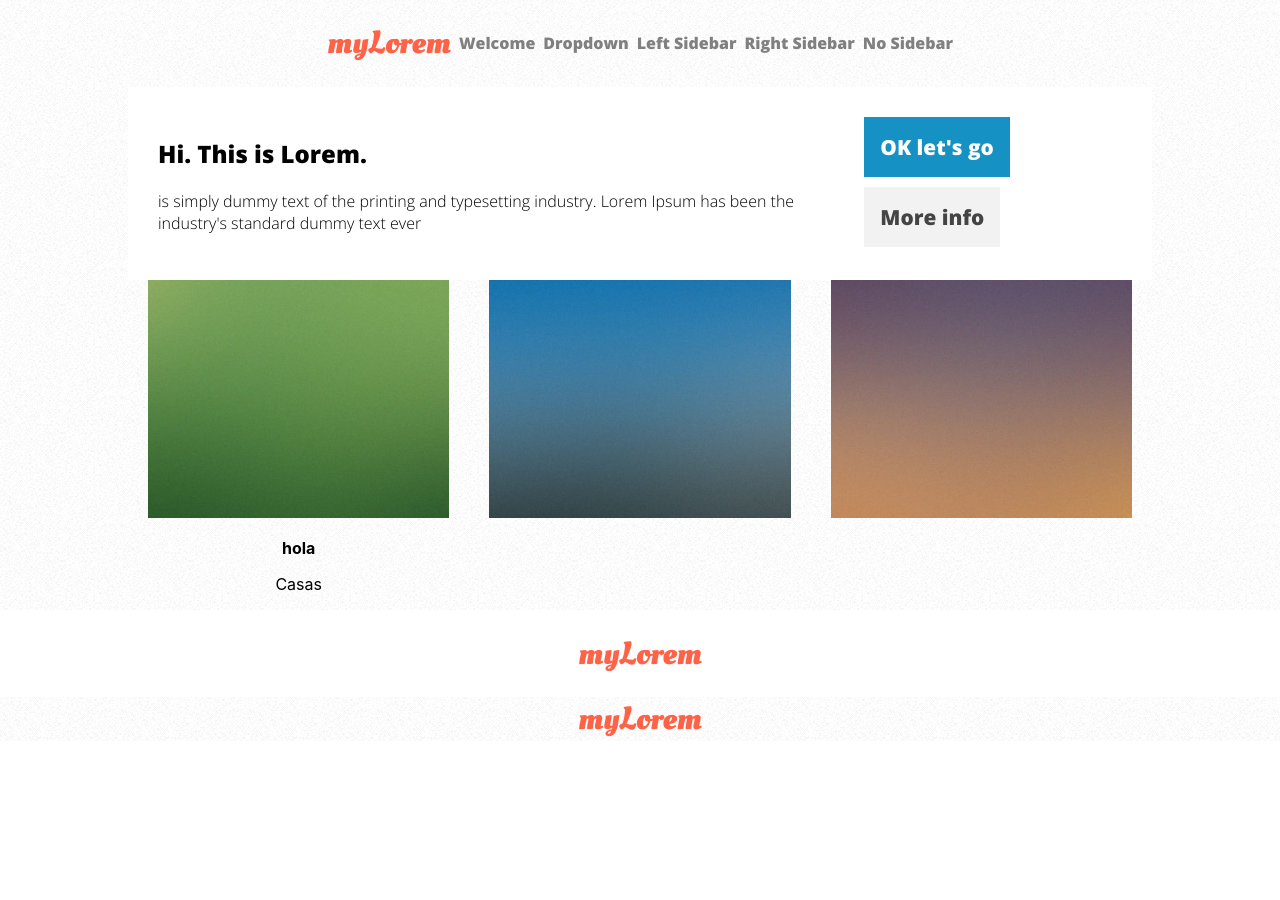
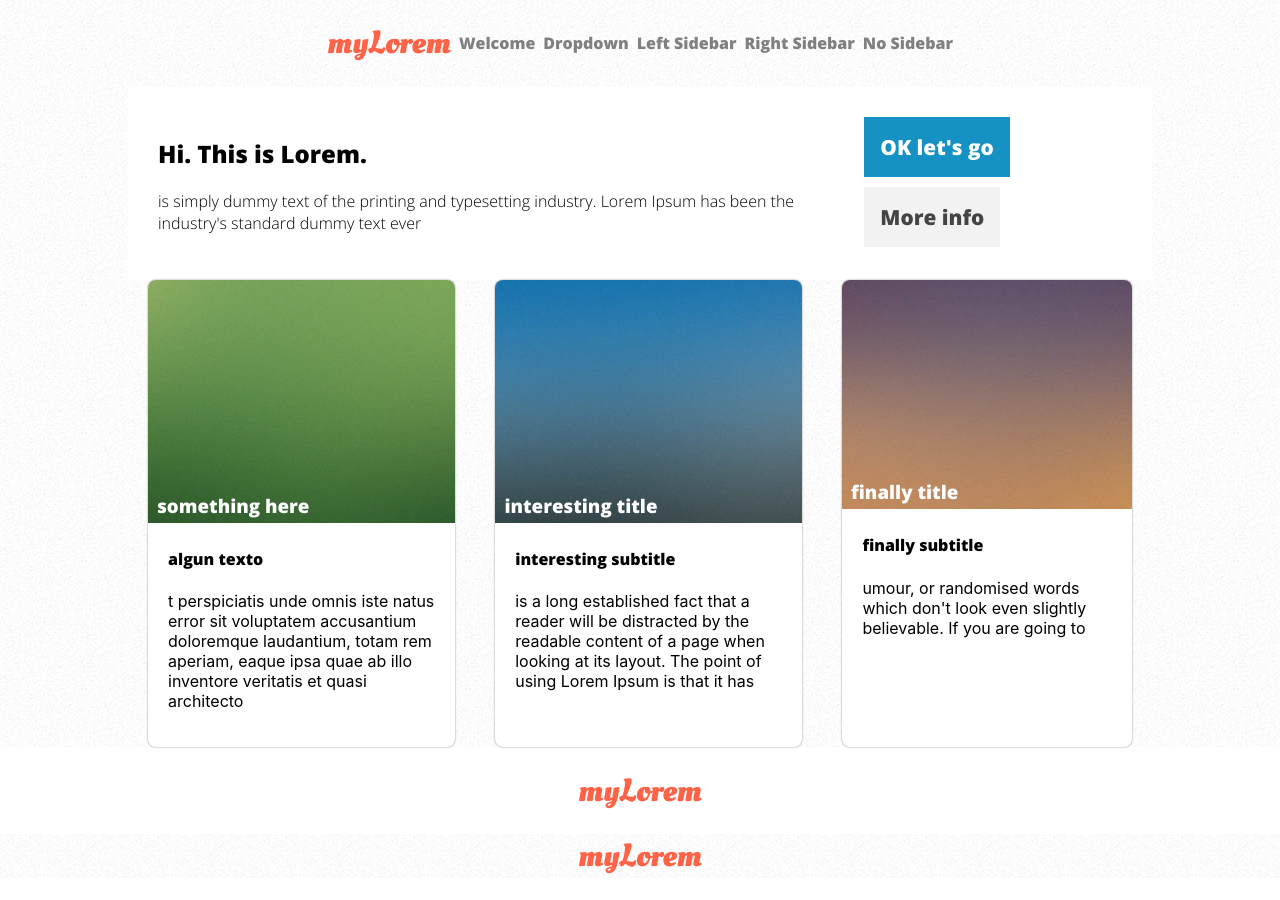
Before and after one commit to diegofernandoalayon/pruebaFrontend_BandB_react, a React (Create React App) app: page / in a window 1280 px wide. Before the commit the page ends 800 px from the top, so only its background shows below. Built offline with nearby package versions, Linux system fonts and the light colour scheme.

Commit message:
estilando las tarjetas

```diff
--- a/src/App.css
+++ b/src/App.css
@@ -35,6 +35,7 @@
   width: 80%;
   margin: 0 auto;
   display: flex;
+  text-align: left;
 }
 
 .App-logo {
@@ -59,4 +60,7 @@
   .content-1-2{
     flex-direction: column;
   }
+  .tarjeta{
+    max-width: 100%;
+  }
 }
--- a/src/App.js
+++ b/src/App.js
@@ -21,9 +21,9 @@ function App() {
           <Copy />
         </div>
         <div className="content-1-2">
-          <Tarjeta srcImg={img1} title={"hola"} >Casas</Tarjeta>
-          <Tarjeta srcImg={img2} />
-          <Tarjeta srcImg={img3} />
+          <Tarjeta srcImg={img1} title="something here" titleOfText='algun texto'>t perspiciatis unde omnis iste natus error sit voluptatem accusantium doloremque laudantium, totam rem aperiam, eaque ipsa quae ab illo inventore veritatis et quasi architecto</Tarjeta>
+          <Tarjeta srcImg={img2} title={'interesting title'} titleOfText={'interesting subtitle'} >is a long established fact that a reader will be distracted by the readable content of a page when looking at its layout. The point of using Lorem Ipsum is that it has</Tarjeta>
+          <Tarjeta srcImg={img3} title={'finally title'} titleOfText={'finally subtitle'}>umour, or randomised words which don't look even slightly believable. If you are going to</Tarjeta>
         </div>
       </div>
       <div className="content-2">
--- a/src/components/Tarjeta/index.js
+++ b/src/components/Tarjeta/index.js
@@ -1,12 +1,16 @@
 import './tarjeta.css'
 
-export default function Tarjeta({children,srcImg,title}){
-  console.log(srcImg)
+export default function Tarjeta({srcImg,title,titleOfText,children}){
   return(
     <div className="tarjeta">
-      <img src={srcImg} alt="imagen"/>
-      <p><strong>{title}</strong></p>
-      <p>{children}</p>
+      <figure>
+        <h3>{title}</h3>
+        <img src={srcImg} alt="imagen"/>
+      </figure>
+      <div id='text'>
+        <h4>{titleOfText}</h4>
+        <p>{children}</p>
+      </div>
     </div>
   )
 }
--- a/src/components/Tarjeta/tarjeta.css
+++ b/src/components/Tarjeta/tarjeta.css
@@ -1,6 +1,39 @@
 .tarjeta{
   margin: 0 20px 0 20px;
+  background-color: white;
+  border-radius: 8px;
+  box-shadow: 0 0 2px gray;
+  max-width: 30%;
 }
 .tarjeta img{
   width: 100%;
+  object-fit: fill;
+  border-radius: 8px 8px 0 0;
+
 }
+.tarjeta figure{
+  margin: 0;
+  width: 100%;
+  position: relative;
+}
+.tarjeta h3{
+  padding: 0 0 3% 3%;
+  margin: 0;
+  font-family: 'openB';
+  color:white;
+  position: absolute;
+  bottom: 0;
+}
+.tarjeta h4{
+  font-family: 'openB';
+}
+#text{
+  padding: 0 20px 20px 20px ;
+}
+
+@media (max-width: 600px){
+
+  .tarjeta{
+    max-width: 100%;
+  }
+}
```
